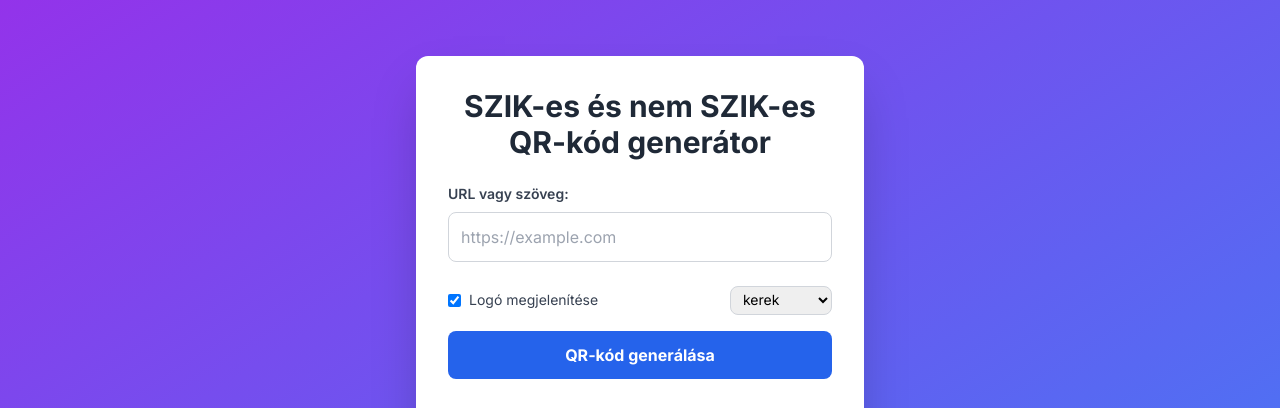
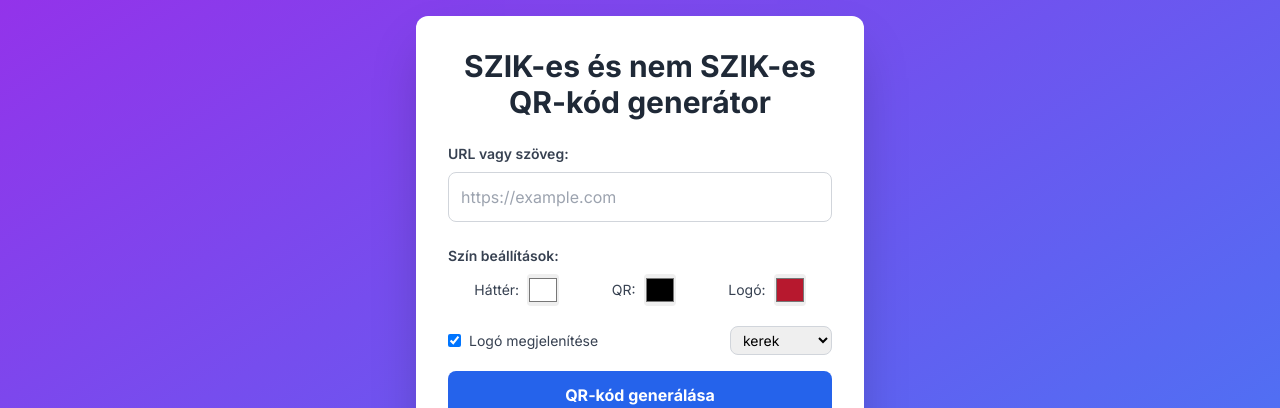
Before and after one commit to coddra/szikqr, a plain HTML site: page index.html in a window 1280 px wide. Shown: the top 408 px of the page. Drawn offline with nearby package versions, Linux system fonts and the light colour scheme.

Commit message:
add color picker section to HTML

```diff
--- a/index.html
+++ b/index.html
@@ -43,6 +43,27 @@
         class="w-full p-3 border border-gray-300 rounded-lg focus:directions-none focus:ring-2 focus:ring-blue-400 text-gray-800" />
     </div>
 
+    <div class="flex flex-col mb-5">
+      <span class="block text-gray-700 text-sm font-semibold mb-2">
+        Szín beállítások:
+      </span>
+      <div class="flex justify-around">
+        <div class="flex items-center space-x-2">
+          <label for="Hatter-cpicker" class="text-sm text-gray-700">Háttér:</label>
+          <input id="Hatter-cpicker" type="color" value="#FFFFFF" class="w-8 h-8 rounded cursor-pointer">
+        </div>
+        <div class="flex items-center space-x-2">
+          <label for="qr-cpicker" class="text-sm text-gray-700">QR:</label>
+          <input id="qr-cpicker" type="color" value="#000000" class="w-8 h-8 rounded cursor-pointer">
+        </div>
+        <div class="flex items-center space-x-2">
+          <label for="logo-cpicker" class="text-sm text-gray-700">Logó:</label>
+          <input id="logo-cpicker" type="color" value="#B7182E" class="w-8 h-8 rounded cursor-pointer">
+        </div>
+      </div>
+    </div>
+
+
     <div class="flex items-center justify-between mb-4">
       <div class="flex items-center">
         <input id="includeLogo" type="checkbox" class="mr-2" checked>
```
